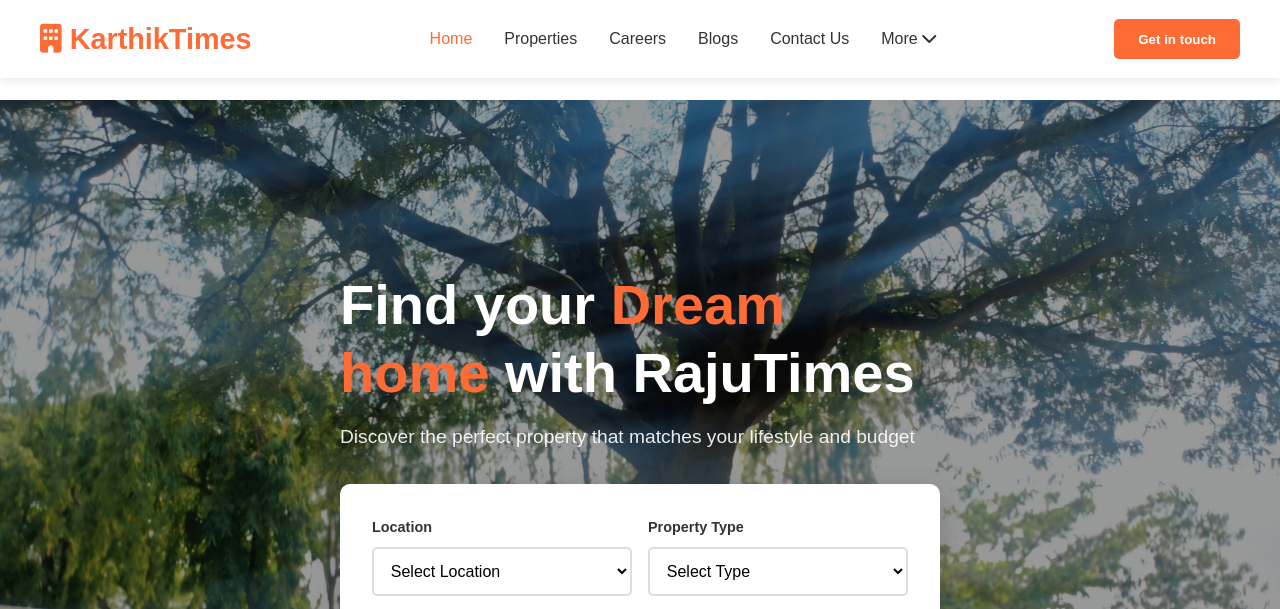
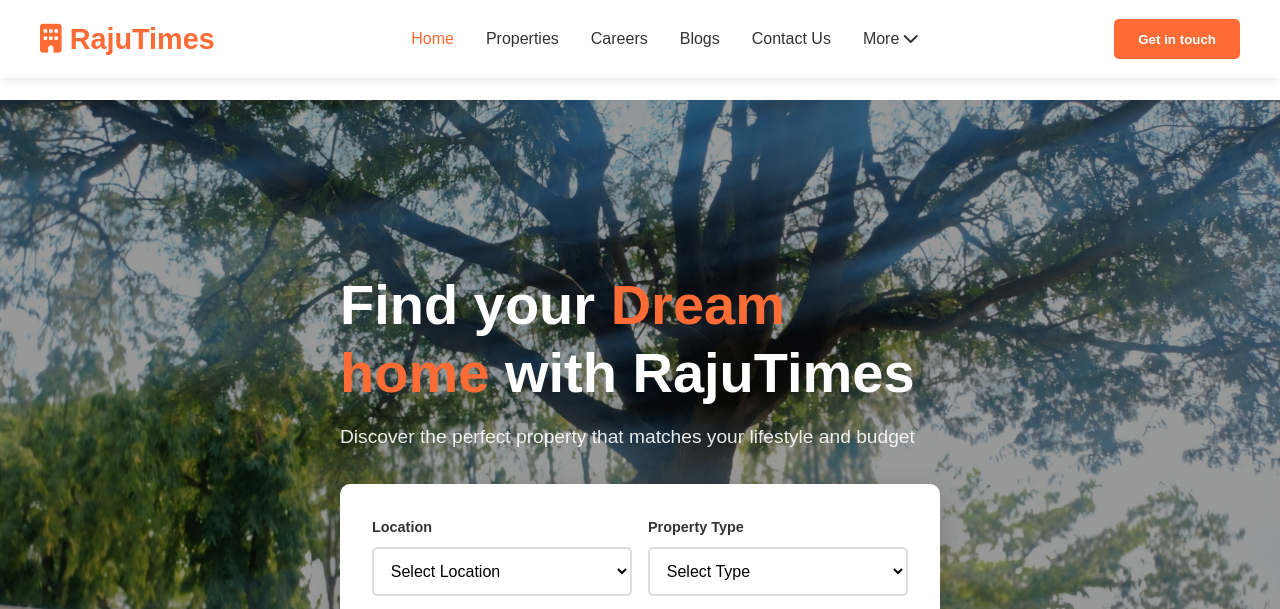
Before and after one commit to karthick407/rajutimes, a plain HTML site: page index.html in a window 1280 px wide. Shown: the top 609 px of the page. Drawn offline with Linux system fonts and the light colour scheme.

Commit message:
Change site title and logo from KarthikTimes to RajuTimes

```diff
--- a/index.html
+++ b/index.html
@@ -3,7 +3,7 @@
 <head>
     <meta charset="UTF-8">
     <meta name="viewport" content="width=device-width, initial-scale=1.0">
-    <title>KarthikTimes - Find Your Dream Home</title>
+    <title>RajuTimes - Find Your Dream Home</title>
     <link href="https://cdnjs.cloudflare.com/ajax/libs/font-awesome/6.0.0/css/all.min.css" rel="stylesheet">
     <style>
         * {
@@ -1554,7 +1554,7 @@
         <nav class="nav container">
   <div class="logo">
       <i class="fa-solid fa-building"></i> <!-- FontAwesome icon -->
-      <span>KarthikTimes</span>
+      <span>RajuTimes</span>
     </div>
             <ul class="nav-links">
                 <li><a href="#" onclick="showPage('home')" class="nav-link active">Home</a></li>
```
